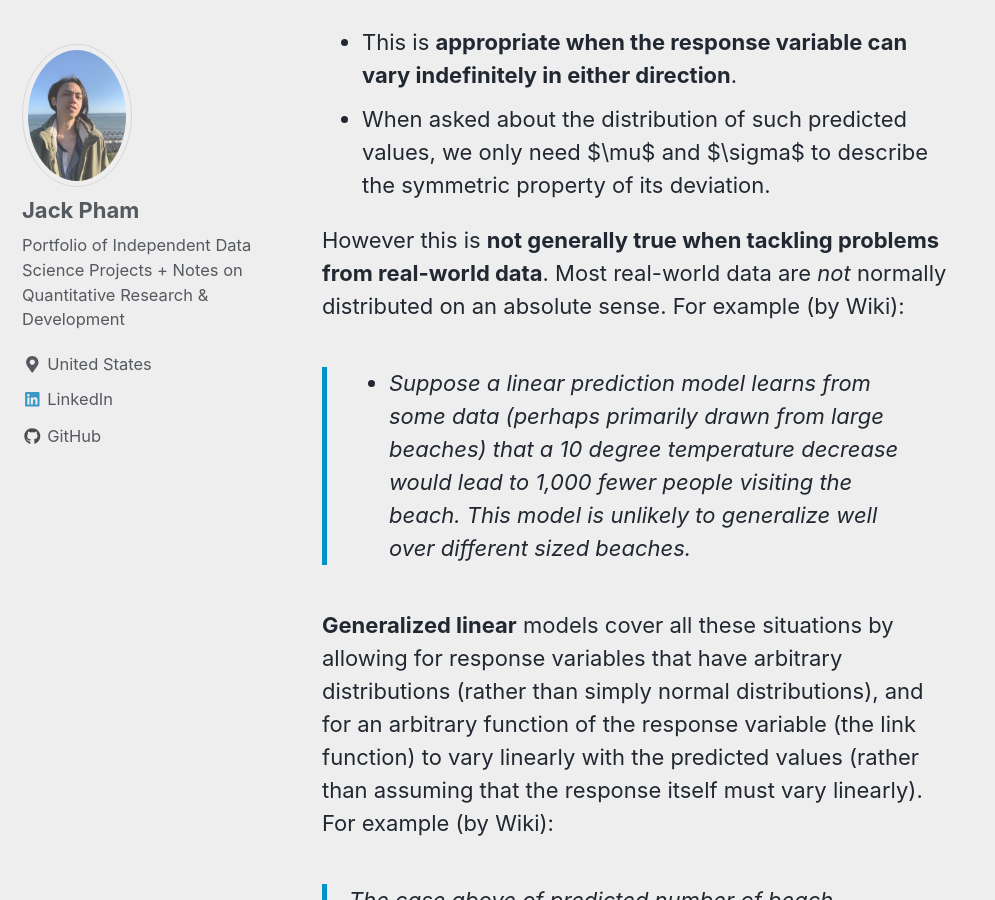
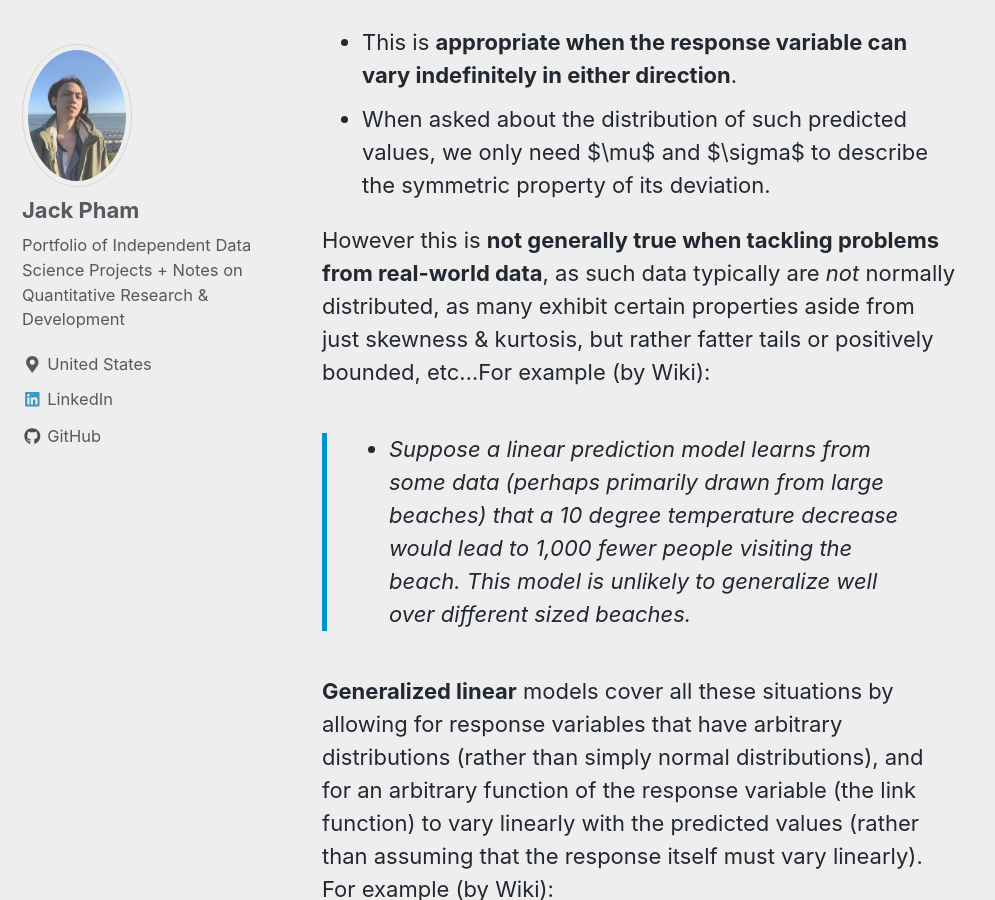
Before and after one commit to jp-quant/jp-quant.github.io, a Jekyll site: the page built from _posts/2020-09-01-fbprophet_bayesian_glm.md, in a window 1280 px wide and 900 px high, scrolled down 1907 px. Shown: the whole window, without its empty margins (0-995 px from the left). Built offline with Jekyll 4.4.1, drawn with Linux system fonts in a browser that asks for light colours; nearby versions of some CDN libraries.

Commit message:
_posts/2020-09-01-fbprophet_bayesian_glm.md updated from https://stackedit.io/

```diff
--- a/_posts/2020-09-01-fbprophet_bayesian_glm.md
+++ b/_posts/2020-09-01-fbprophet_bayesian_glm.md
@@ -39,7 +39,7 @@ $$Y = \sum \alpha_{i} X_{i}$$
 
 
 
-However this is **not generally true when tackling problems from real-world data**. Most real-world data are *not* normally distributed on an absolute sense. For example (by Wiki):
+However this is **not generally true when tackling problems from real-world data**, as such data typically are *not* normally distributed, as many exhibit certain properties aside from just skewness & kurtosis, but rather fatter tails or positively bounded, etc...For example (by Wiki):
 
 
 
```
Also changed, not shown: other parts of _posts/2020-09-01-fbprophet_bayesian_glm.md (+1 -1 lines).
